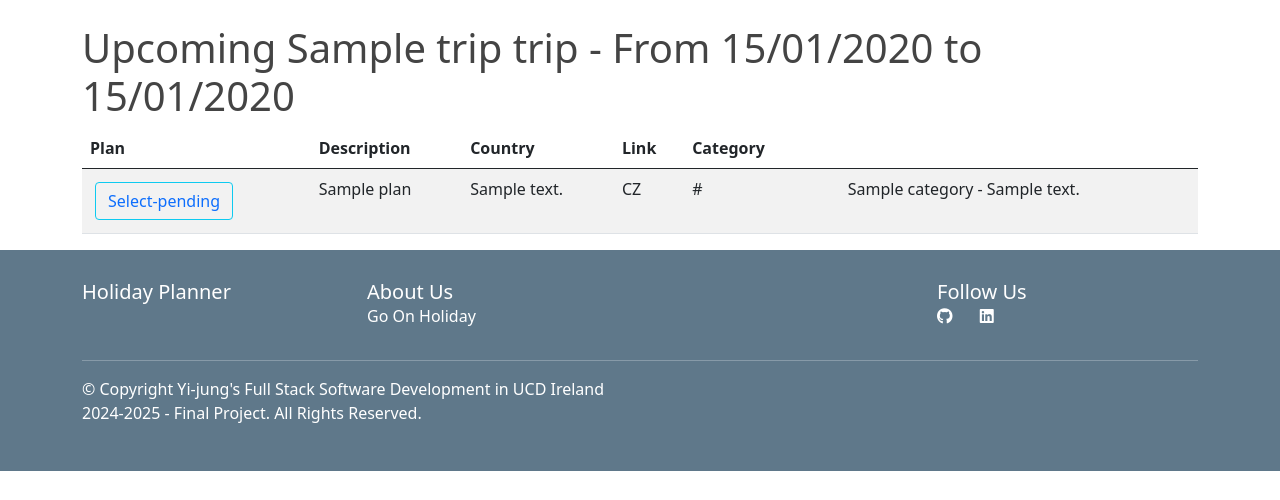
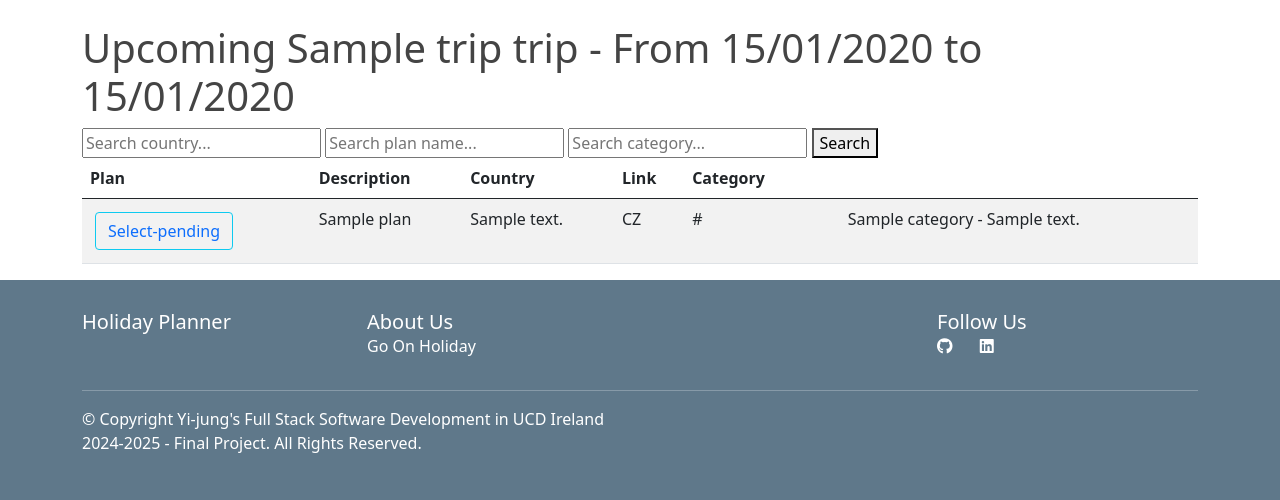
Before and after one commit to emilyichan3/holidayplanner, a Django app: page /myTrip/1/mySchedule/Search/1 in a window 1280 px wide. Shown: the part 56-556 px from the top of the page. Run offline with Django 4.2, Linux system fonts and the light colour scheme; a user stored in the database is signed in; tables that the repository leaves empty hold one stand-in row (values such as "Sample post"); some libraries are stand-ins or nearby versions.

Commit message:
Added seach function

```diff
--- a/trips/templates/trips/myTrip_schedule_seach.html
+++ b/trips/templates/trips/myTrip_schedule_seach.html
@@ -1,6 +1,13 @@
 {% extends "trips/base.html" %}
 {% block content %}
 <h1>Upcoming {{ trip.trip_name }} trip - From {{ trip.date_fm|date:'d/m/Y' }} to {{ trip.date_to|date:'d/m/Y' }}</h1>
+<form method="GET">
+  <input type="text" name="q_country" placeholder="Search country..." value="{{ request.GET.q_country }}">
+  <input type="text" name="q_plan_name" placeholder="Search plan name..." value="{{ request.GET.q_plan_name }}">
+  <input type="text" name="q_category" placeholder="Search category..." value="{{ request.GET.q_category }}">
+  <button type="submit">Search</button>
+</form>
+
   <div class="table-responsive">
     <table class="table table-striped table-hover">
       <thead>
@@ -24,6 +31,7 @@
                 >
                   Select-pending
                 </a>
+              </button>
               </div>
             </div>
             </td>
--- a/trips/views.py
+++ b/trips/views.py
@@ -20,6 +20,7 @@ from .models import Plan, Category, Trip, Schedule
 from django.views import View
 from .forms import PlanForm, myTripCreateForm, myScheduleCreateForm
 from django.views.generic import TemplateView
+from django.core.paginator import Paginator
 
 User = get_user_model()
 
@@ -407,7 +408,18 @@ class MyScheduleSearchByMyPlanListView(LoginRequiredMixin, UserPassesTestMixin,
         plans = Plan.objects.filter(
             planner=user,
         ).order_by('country')
+        q_country = self.request.GET.get("q_country")
+        q_plan_name = self.request.GET.get("q_plan_name")
+        q_category = self.request.GET.get("q_category")
+
+        if q_country:
+            plans = plans.filter(country__icontains=q_country)
+        if q_plan_name:
+            plans = plans.filter(country__icontains=q_plan_name)
+        if q_category:
+            plans = plans.filter(categories__category_name__icontains=q_category)
         return plans
+
 
     def get_context_data(self, **kwargs):
         context = super().get_context_data(**kwargs)
```
